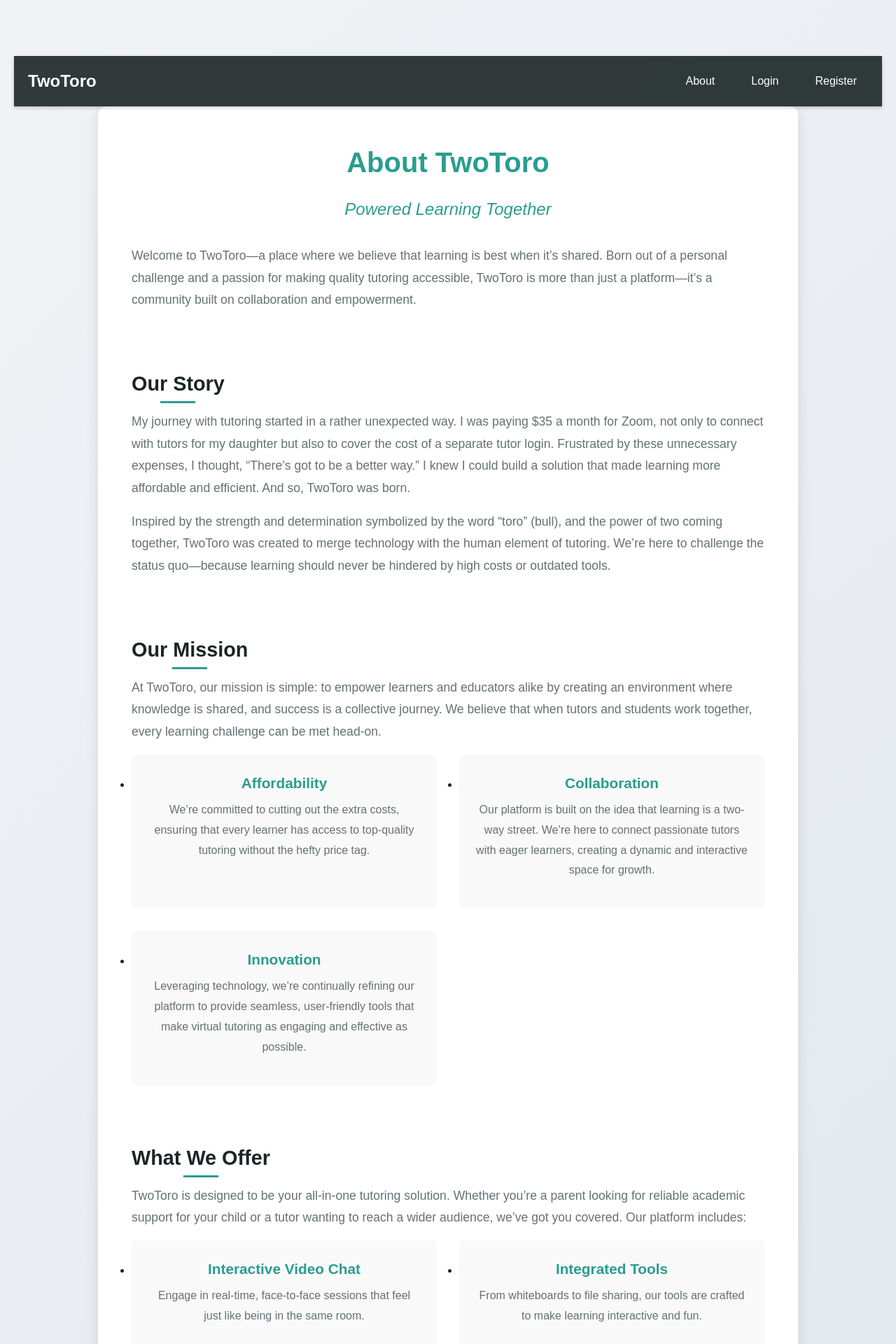
After one commit to fennea/web-chat-app, a Flask app: page /about in a window 1280 px wide. The commit adds this page. Shown: the top 1920 px of the page at 70% size. Run offline with Flask 3, Linux system fonts and the light colour scheme; some libraries are stand-ins or nearby versions.

Commit message:
Add beautiful About page and link from index

```diff
--- a/app.py
+++ b/app.py
@@ -102,6 +102,10 @@ def logout():
     session.pop('email', None)
     session.pop('role', None)
     return redirect(url_for('login'))
+
+@app.route('/about')
+def about():
+    return render_template('about.html')
 
 @app.route('/dashboard', methods=['GET', 'POST'])
 def dashboard():
--- /dev/null
+++ b/templates/about.html
@@ -0,0 +1,232 @@
+{% extends "base.html" %}
+
+{% block title %}TwoToro - About Us{% endblock %}
+
+{% block extra_styles %}
+  <style>
+    * {
+      margin: 0;
+      padding: 0;
+      box-sizing: border-box;
+    }
+
+    body {
+      background: linear-gradient(135deg, #f0f2f5 0%, #e0e6ed 100%);
+      padding: 20px;
+      padding-top: 80px; /* Space for navbar */
+    }
+
+    .about-container {
+      max-width: 1000px;
+      margin: 0 auto;
+      background: #fff;
+      padding: 3rem;
+      border-radius: 12px;
+      box-shadow: 0 4px 20px rgba(0, 0, 0, 0.1);
+    }
+
+    h1 {
+      color: #2a9d8f;
+      font-size: 2.5rem;
+      text-align: center;
+      margin-bottom: 1rem;
+      font-weight: 700;
+    }
+
+    h2 {
+      color: #1c2526;
+      font-size: 1.8rem;
+      margin: 2rem 0 1rem;
+      font-weight: 600;
+      position: relative;
+      display: inline-block;
+    }
+
+    h2::after {
+      content: '';
+      width: 50px;
+      height: 3px;
+      background: #2a9d8f;
+      position: absolute;
+      bottom: -5px;
+      left: 50%;
+      transform: translateX(-50%);
+    }
+
+    p {
+      color: #647173;
+      font-size: 1.1rem;
+      line-height: 1.8;
+      margin-bottom: 1rem;
+    }
+
+    .tagline {
+      text-align: center;
+      font-size: 1.5rem;
+      color: #2a9d8f;
+      font-style: italic;
+      margin-bottom: 2rem;
+    }
+
+    .section {
+      margin-bottom: 3rem;
+    }
+
+    .features {
+      display: grid;
+      grid-template-columns: repeat(auto-fit, minmax(300px, 1fr));
+      gap: 2rem;
+      margin-top: 1rem;
+    }
+
+    .feature-item {
+      background: #f9f9f9;
+      padding: 1.5rem;
+      border-radius: 8px;
+      text-align: center;
+      transition: transform 0.3s ease, box-shadow 0.3s ease;
+    }
+
+    .feature-item:hover {
+      transform: translateY(-5px);
+      box-shadow: 0 6px 15px rgba(0, 0, 0, 0.1);
+    }
+
+    .feature-item h3 {
+      color: #2a9d8f;
+      font-size: 1.3rem;
+      margin-bottom: 0.5rem;
+    }
+
+    .feature-item p {
+      font-size: 1rem;
+      color: #647173;
+    }
+
+    .cta {
+      text-align: center;
+      margin-top: 3rem;
+    }
+
+    .cta a {
+      display: inline-block;
+      padding: 0.75rem 2rem;
+      background: #2a9d8f;
+      color: #fff;
+      text-decoration: none;
+      border-radius: 6px;
+      font-size: 1.1rem;
+      transition: background 0.3s ease, transform 0.2s ease;
+    }
+
+    .cta a:hover {
+      background: #21867a;
+      transform: translateY(-2px);
+    }
+
+    @media (max-width: 768px) {
+      .about-container {
+        padding: 1.5rem;
+      }
+
+      h1 {
+        font-size: 2rem;
+      }
+
+      h2 {
+        font-size: 1.5rem;
+      }
+
+      p {
+        font-size: 1rem;
+      }
+
+      .tagline {
+        font-size: 1.2rem;
+      }
+
+      .features {
+        grid-template-columns: 1fr;
+      }
+    }
+  </style>
+{% endblock %}
+
+{% block content %}
+  <div class="about-container">
+    <h1>About TwoToro</h1>
+    <div class="tagline">Powered Learning Together</div>
+
+    <div class="section">
+      <p>Welcome to TwoToro—a place where we believe that learning is best when it’s shared. Born out of a personal challenge and a passion for making quality tutoring accessible, TwoToro is more than just a platform—it’s a community built on collaboration and empowerment.</p>
+    </div>
+
+    <div class="section">
+      <h2>Our Story</h2>
+      <p>My journey with tutoring started in a rather unexpected way. I was paying $35 a month for Zoom, not only to connect with tutors for my daughter but also to cover the cost of a separate tutor login. Frustrated by these unnecessary expenses, I thought, “There’s got to be a better way.” I knew I could build a solution that made learning more affordable and efficient. And so, TwoToro was born.</p>
+      <p>Inspired by the strength and determination symbolized by the word “toro” (bull), and the power of two coming together, TwoToro was created to merge technology with the human element of tutoring. We’re here to challenge the status quo—because learning should never be hindered by high costs or outdated tools.</p>
+    </div>
+
+    <div class="section">
+      <h2>Our Mission</h2>
+      <p>At TwoToro, our mission is simple: to empower learners and educators alike by creating an environment where knowledge is shared, and success is a collective journey. We believe that when tutors and students work together, every learning challenge can be met head-on.</p>
+      <ul class="features">
+        <li class="feature-item">
+          <h3>Affordability</h3>
+          <p>We’re committed to cutting out the extra costs, ensuring that every learner has access to top-quality tutoring without the hefty price tag.</p>
+        </li>
+        <li class="feature-item">
+          <h3>Collaboration</h3>
+          <p>Our platform is built on the idea that learning is a two-way street. We’re here to connect passionate tutors with eager learners, creating a dynamic and interactive space for growth.</p>
+        </li>
+        <li class="feature-item">
+          <h3>Innovation</h3>
+          <p>Leveraging technology, we’re continually refining our platform to provide seamless, user-friendly tools that make virtual tutoring as engaging and effective as possible.</p>
+        </li>
+      </ul>
+    </div>
+
+    <div class="section">
+      <h2>What We Offer</h2>
+      <p>TwoToro is designed to be your all-in-one tutoring solution. Whether you’re a parent looking for reliable academic support for your child or a tutor wanting to reach a wider audience, we’ve got you covered. Our platform includes:</p>
+      <ul class="features">
+        <li class="feature-item">
+          <h3>Interactive Video Chat</h3>
+          <p>Engage in real-time, face-to-face sessions that feel just like being in the same room.</p>
+        </li>
+        <li class="feature-item">
+          <h3>Integrated Tools</h3>
+          <p>From whiteboards to file sharing, our tools are crafted to make learning interactive and fun.</p>
+        </li>
+        <li class="feature-item">
+          <h3>Community Focus</h3>
+          <p>We’re not just about one-on-one sessions; we’re about building a network of support where everyone learns together.</p>
+        </li>
+      </ul>
+    </div>
+
+    <div class="section">
+      <h2>Why TwoToro?</h2>
+      <p>TwoToro isn’t just another video chat tool—it’s a movement towards a more inclusive, cost-effective, and engaging way to learn. Our tagline, “Powered Learning Together,” perfectly encapsulates what we stand for. We’re here to:</p>
+      <ul class="features">
+        <li class="feature-item">
+          <h3>Eliminate Barriers</h3>
+          <p>By reducing costs and simplifying the tutoring process, we make quality education accessible to more people.</p>
+        </li>
+        <li class="feature-item">
+          <h3>Foster Connection</h3>
+          <p>We believe that the best learning happens when minds connect, ideas flow, and both tutors and students grow together.</p>
+        </li>
+        <li class="feature-item">
+          <h3>Drive Innovation</h3>
+          <p>We’re constantly pushing the envelope to ensure our platform meets the evolving needs of today’s learners and educators.</p>
+        </li>
+      </ul>
+    </div>
+
+    <div class="cta">
+      <p>Join us on this journey. Let’s charge forward, break down the walls of expensive tutoring, and empower each other to achieve more.</p>
+      <a href="{{ url_for('register') }}">Get Started with TwoToro</a>
+    </div>
+  </div>
+{% endblock %}
--- a/templates/base.html
+++ b/templates/base.html
@@ -112,6 +112,7 @@
     <div class="hamburger">☰</div>
     <div class="nav-links menu">
       {% if 'email' not in session %}
+        <a href="{{ url_for('about') }}">About</a>
         <a href="{{ url_for('login') }}">Login</a>
         <a href="{{ url_for('register') }}">Register</a>
       {% elif request.path.startswith('/classroom/') %}
--- a/templates/index.html
+++ b/templates/index.html
@@ -65,7 +65,7 @@
   <div class="hero">
     <div class="logo-box">
       <h1>Twotoro</h1>
-      <h2>Learning | Together</h2>
+      <h2>Powered Learning Together</h2>
     </div>
   </div>
 {% endblock %}
```
